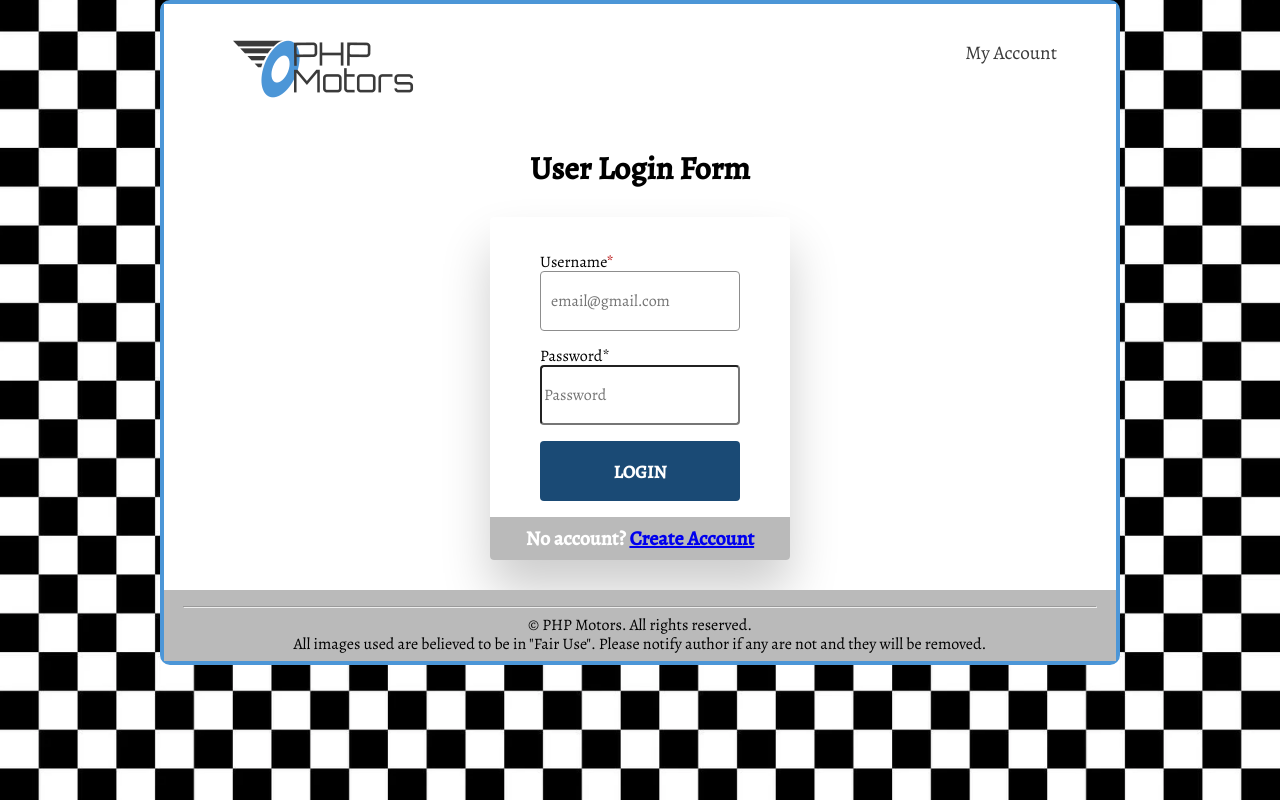
After one commit to kwazeme/phpmotors, a PHP site: page /view/login.php in a window 1280 px wide. The commit adds this page. Run offline with PHP 8.4, Linux system fonts and the light colour scheme; the template is opened without the code that fills it, so the values that code supplies are empty.

Commit message:
Enhancement 3

```diff
--- a/css/base.css
+++ b/css/base.css
@@ -12,6 +12,7 @@ html {-webkit-text-size-adjust: 100%; -ms-text-size-adjust: 100%;}
     --dark-blue: #4c96d7;
     --black3a: #3a3a3a;
     --whiteff: #ffffff;
+    --crimson: #cc1e2b;
 
     /* Fonts used */
     --alegraya-font-family: 'Alegreya', serif;
@@ -131,4 +132,135 @@ aside {
   display: table;
   clear: both;
 }
-/* Enhancement 1 Demo: https://somup.com/c3fvXbO5UK */
+
+/* Login page CSS */
+
+main.content {
+  text-align: center;
+}
+
+#login-form-wrap, #register-form-wrap{
+  background-color: var(--whiteff);
+  max-width: 300px;
+  margin: 30px auto;
+  text-align: left;
+  padding: 20px 0 0 0;
+  border-radius: 4px;
+  box-shadow: 0px 30px 50px 0px rgba(0, 0, 0, 0.2);
+}
+
+#login-form {
+  padding: 0 50px;
+}
+#register-form {
+  padding: 50px;
+}
+
+input {
+  display: block;
+  box-sizing: border-box;
+  width: 100%;
+  outline: none;
+  height: 60px;
+  line-height: 60px;
+  border-radius: 4px;
+}
+
+input[type="text"],
+input[type="email"] {
+  width: 100%;
+  padding: 0 0 0 10px;
+  margin: 0;
+  color: var(--grey-two);
+  border: 1px solid var(--grey-two);
+  font-style: normal;
+  font-size: 16px;
+  -webkit-appearance: none;
+     -moz-appearance: none;
+          appearance: none;
+  position: relative;
+  display: inline-block;
+  background: none;
+}
+input[type="text"]:focus,
+input[type="email"]:focus {
+  border-color: var(--darker-blue);
+}
+input[type="text"]:focus:invalid,
+input[type="email"]:focus:invalid {
+  color:var(--crimson);
+  border-color: var(--crimson);
+}
+input[type="text"]:valid ~ .validation,
+input[type="email"]:valid ~ .validation {
+  display: block;
+  border-color: #0C0;
+}
+input[type="text"]:valid ~ .validation span,
+input[type="email"]:valid ~ .validation span {
+  background: #0C0;
+  position: absolute;
+  border-radius: 6px;
+}
+input[type="text"]:valid ~ .validation span:first-child,
+input[type="email"]:valid ~ .validation span:first-child {
+  top: 30px;
+  left: 14px;
+  width: 20px;
+  height: 3px;
+  -webkit-transform: rotate(-45deg);
+          transform: rotate(-45deg);
+}
+input[type="text"]:valid ~ .validation span:last-child,
+input[type="email"]:valid ~ .validation span:last-child {
+  top: 35px;
+  left: 8px;
+  width: 11px;
+  height: 3px;
+  -webkit-transform: rotate(45deg);
+          transform: rotate(45deg);
+}
+
+.validation {
+  display: none;
+  position: absolute;
+  content: " ";
+  height: 60px;
+  width: 30px;
+  right: 15px;
+  top: 0px;
+}
+
+input[type="submit"] {
+  border: none;
+  display: block;
+  background-color: var(--darker-blue);
+  color: var(--whiteff);
+  font-weight: bold;
+  text-transform: uppercase;
+  cursor: pointer;
+  -webkit-transition: all 0.2s ease;
+  transition: all 0.2s ease;
+  font-size: 18px;
+  position: relative;
+  display: inline-block;
+  cursor: pointer;
+  text-align: center;
+}
+input[type="submit"]:hover {
+  background-color: var(--darker-blue);
+  font-size: x-large;
+  -webkit-transition: all 0.2s ease;
+  transition: all 0.2s ease;
+}
+
+#create-account-wrap {
+  background-color: var(--grey-one);
+  color: var(--whiteff);
+  text-align: center;
+  font-size: 20px;
+  font-weight: bold;
+  width: 100%;
+  padding: 10px 0;
+  border-radius: 0 0 4px 4px;
+}
--- a/css/medium.css
+++ b/css/medium.css
@@ -20,5 +20,4 @@ section.ftop {
 
 
 
-
 }
--- a/library/connections.php
+++ b/library/connections.php
@@ -7,11 +7,7 @@ function phpmotorsConnect(){
     $dbname = 'phpmotors';
     $username = 'dbuser';
     $password = 'dbpass';
-<<<<<<< HEAD
     $dsn = "mysql:host=$server;dbname=$dbname";
-=======
-    $dsn = "mysql:host=$server;$dbname=$@dbname";
->>>>>>> 47e4a01c8011472d8b0a1a581600d7b0d804fad2
     $options = array(PDO::ATTR_ERRMODE => PDO::ERRMODE_EXCEPTION);
 
     // ACTUAL CONNECTION OBJECT CREATED AND ASSIGNED TO A VARIALBLE
--- a/snippets/header.php
+++ b/snippets/header.php
@@ -1,7 +1,12 @@
+
+
+
 <header class="clearfix">
     <figure>
         <img src="/phpmotors/images/site/logo.png" alt="phpmotors_logo">
-        <a href="my-account">My Account</a>
+        <!-- <?php //echo "$login"?> -->
+       <?php echo "<a href='/phpmotors/accounts/index.php?action=login".urlencode($_action['login'])."' title='Login to your account'>My Account</a>" ?>
+        <!-- <a href="$account">My Account</a> -->
     </figure>
 
 </header>
--- /dev/null
+++ b/view/login.php
@@ -0,0 +1,53 @@
+<!DOCTYPE html>
+<html lang="en">
+<head>
+    <meta charset="UTF-8">
+    <meta http-equiv="X-UA-Compatible" content="IE=edge">
+    <meta name="viewport" content="width=device-width, initial-scale=1.0">
+    <meta name="author" content="Kwazeme Ogubie">
+    <link rel="preconnect" href="https://fonts.googleapis.com">
+    <link rel="preconnect" href="https://fonts.gstatic.com" crossorigin>
+    <link href="https://fonts.googleapis.com/css2?family=Alegreya:ital,wght@0,400;0,500;1,400;1,500&display=swap" rel="stylesheet">
+    <link rel="stylesheet" href="/phpmotors/css/normalize.css">
+    <link rel="stylesheet" href="/phpmotors/css/base.css">
+    <link rel="stylesheet" href="/phpmotors/css/medium.css">
+    <link rel="stylesheet" href="/phpmotors/css/large.css">
+    <title>PHP Motors</title>
+</head>
+<body>
+    <!-- Require page header -->
+    <?php require_once $_SERVER['DOCUMENT_ROOT'].'/phpmotors/snippets/header.php'; ?>
+<!-- require page navigation -->
+    <nav class="clearfix">
+    <?php echo "$navList";
+    // require_once $_SERVER['DOCUMENT_ROOT'].'/phpmotors/snippets/navigation.php';
+    ?>
+</nav>
+
+<main class="content clearfix">
+    <!-- MAIN CONTENT GOES HERE -->
+    <h1> User Login Form </h1>
+    <div id="login-form-wrap">
+  <form id="login-form">
+    <p>
+    <label for="username">Username</label><span style="color:#B30000">*</span><br />
+    <input type="email" id="username" name="username" placeholder="email@gmail.com" required><i class="validation"><span></span><span></span></i>
+    </p>
+    <p>
+    <label for="password">Password</label><span style="color:##B30000">*</span><br />
+    <input type="password" id="password" name="password" placeholder="Password" required><i class="validation"><span></span><span></span></i>
+    </p>
+    <p>
+    <input type="submit" id="login" value="Login">
+    </p>
+  </form>
+  <div id="create-account-wrap">
+    No account?
+    <?php echo "<a href='/phpmotors/accounts/index.php?action=register".urlencode($register['register'])."' title='Create your account'>Create Account</a>" ?>
+  </div><!--create-account-wrap-->
+</div><!--login-form-wrap-->
+</main>
+<!-- Require page footer -->
+<?php require_once $_SERVER['DOCUMENT_ROOT'].'/phpmotors/snippets/footer.php'; ?>
+</body>
+</html>
```
Also changed, not shown: accounts/index.php (+19 -9 lines), view/register.php (added, +58 -0 lines).
